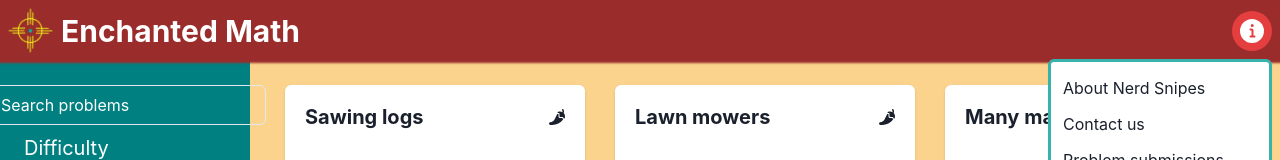
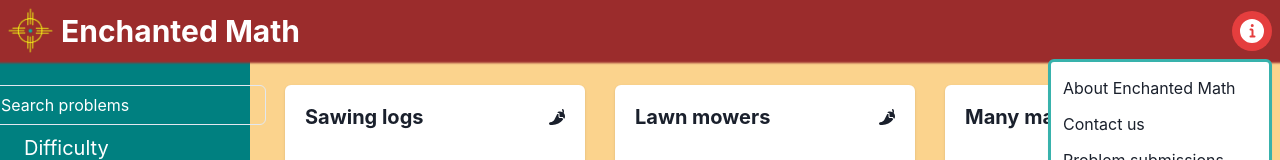
Before and after one commit to davebro1031/EnchantedMath, a React (Vite) app: page / in a window 1280 px wide. Both pictures are taken after a click on the button 1252 px from the left and 30 px from the top of the page. Shown: the top 160 px of the page. Built offline with nearby package versions, Linux system fonts and the light colour scheme.

Commit message:
fix info menu

```diff
--- a/src/components/Header/InfoMenu.jsx
+++ b/src/components/Header/InfoMenu.jsx
@@ -16,7 +16,7 @@ export default function InfoMenu({onOpen}) {
             _active={{bg:'red.500'}}
             />
             <MenuList border='3px solid #38B2AC'>
-                <MenuItem _hover={{bg:'teal.100'}} onClick={()=>navigate('/about')}>About Nerd Snipes</MenuItem>
+                <MenuItem _hover={{bg:'teal.100'}} onClick={()=>navigate('/about')}>About Enchanted Math</MenuItem>
                 <MenuItem _hover={{bg:'teal.100'}}><Link href="mailto:nerdsnipesfeedback@gmail.com" _hover={{textDecoration:'none'}} width='100%'>Contact us</Link></MenuItem>
                 <MenuItem _hover={{bg:'teal.100'}} onClick={onOpen}>Problem submissions</MenuItem>
             </MenuList>
```
